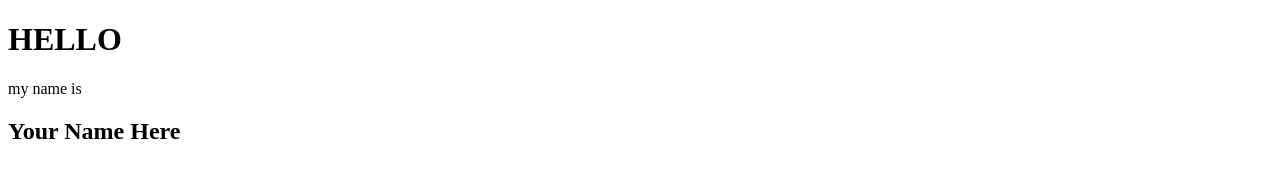
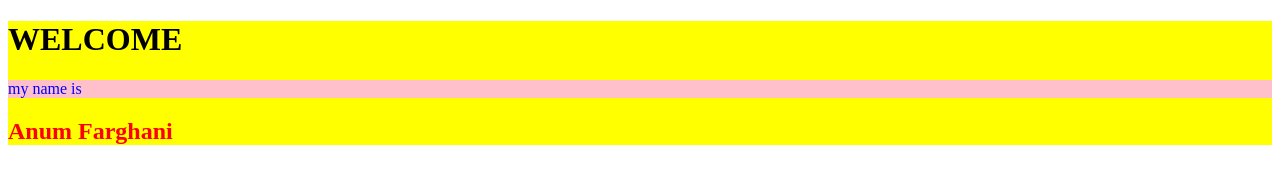
Before and after one commit to AnumF-frhs/dom-mini-proj--AT-M-, a plain HTML site: page index.html in a window 1280 px wide. Drawn offline with Linux system fonts and the light colour scheme.

Commit message:
first proj

```diff
--- a/index.html
+++ b/index.html
@@ -15,8 +15,23 @@
 
 
     <script>
+        const greeting = document.getElementById("greeting");
+        const sentence = document.getElementById("myName");
+        const studentName = document.getElementById("studentName");
+        const tag = document.getElementById("tag");
+        // js
 
-        // js
+        greeting.textContent = "WELCOME";
+
+        studentName.textContent = "Anum Farghani";
+        tag.style.backgroundColor = "yellow";
+        studentName.style.color = "red";
+
+         sentence.style.backgroundColor = "pink";
+        sentence.style.color = "blue";
+
+        console.log(greeting)
+        console.log(studentName)
     </script>
 </body>
 </html>
```
